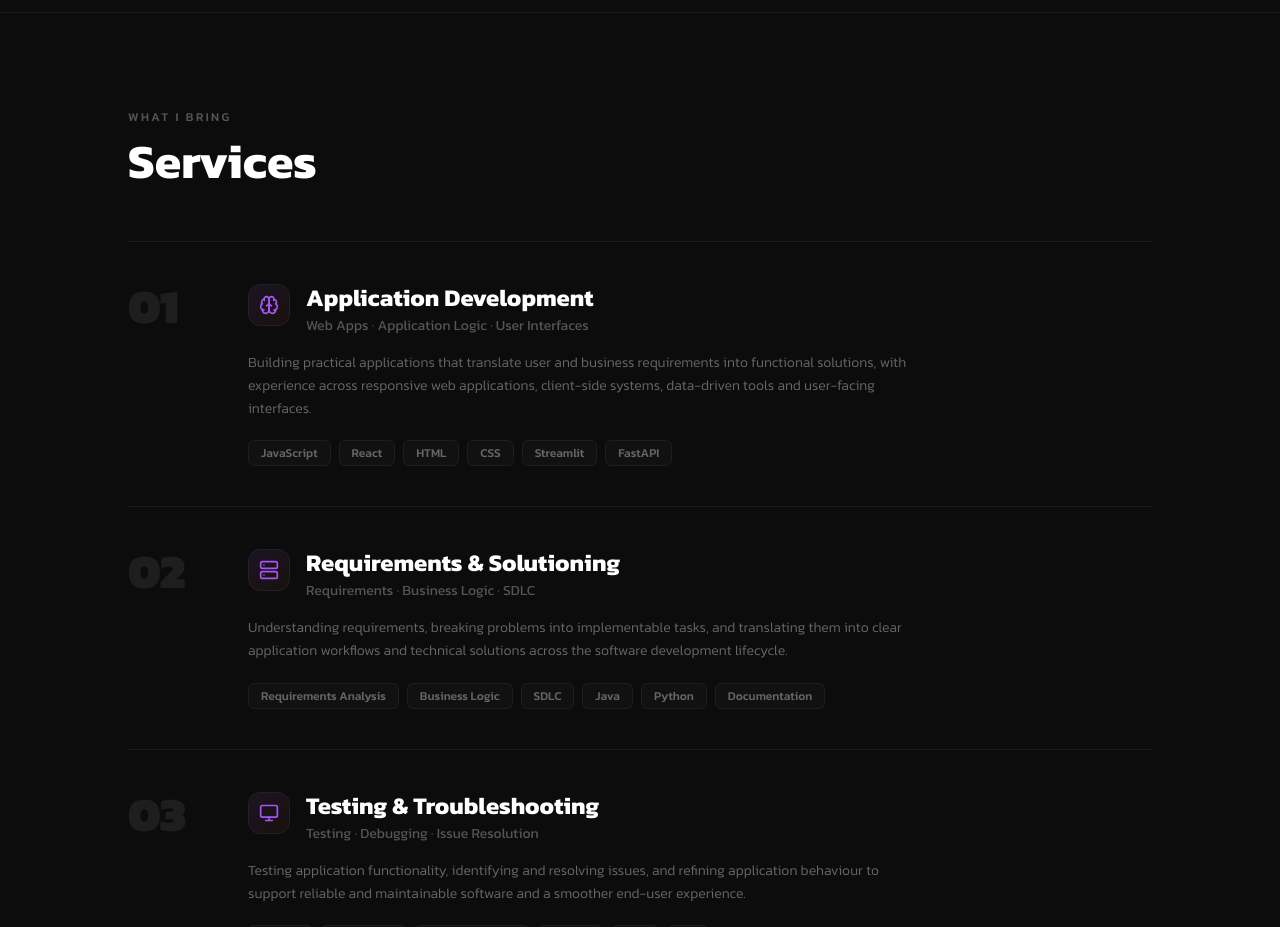
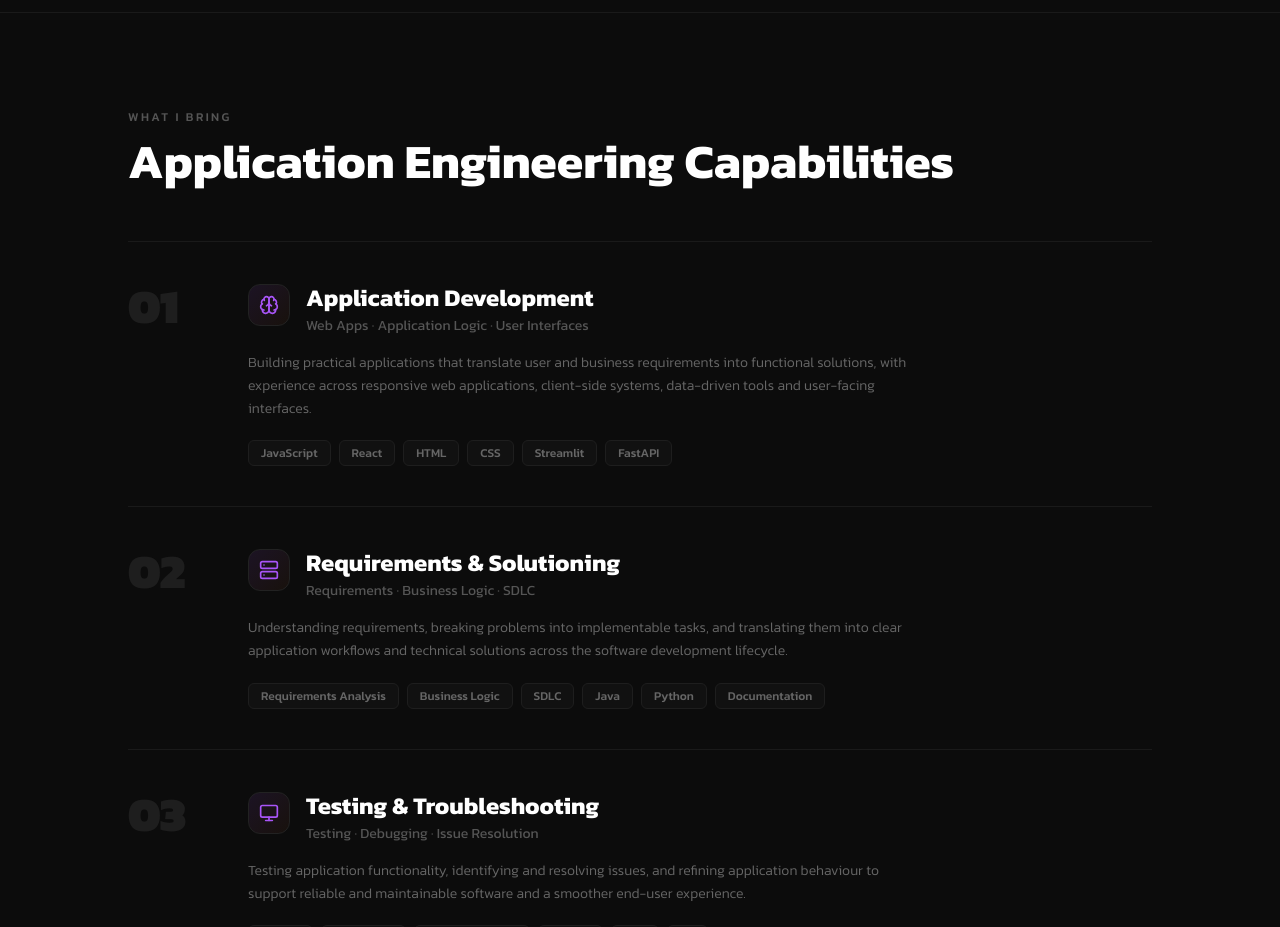
Before and after one commit to yashvipoojari/portfolio, a React (Vite) app: page / in a window 1280 px wide. Shown: the part 3380-4307 px from the top of the page. Built offline with nearby package versions, Linux system fonts and the light colour scheme.

Commit message:
Match local portfolio section labels

```diff
--- a/src/components/ServicesSection.tsx
+++ b/src/components/ServicesSection.tsx
@@ -33,7 +33,7 @@ export default function ServicesSection() {
             What I Bring
           </p>
           <h2 className="text-4xl md:text-5xl font-kanit font-bold text-white">
-            Services
+            Application Engineering Capabilities
           </h2>
         </motion.div>
 
```
